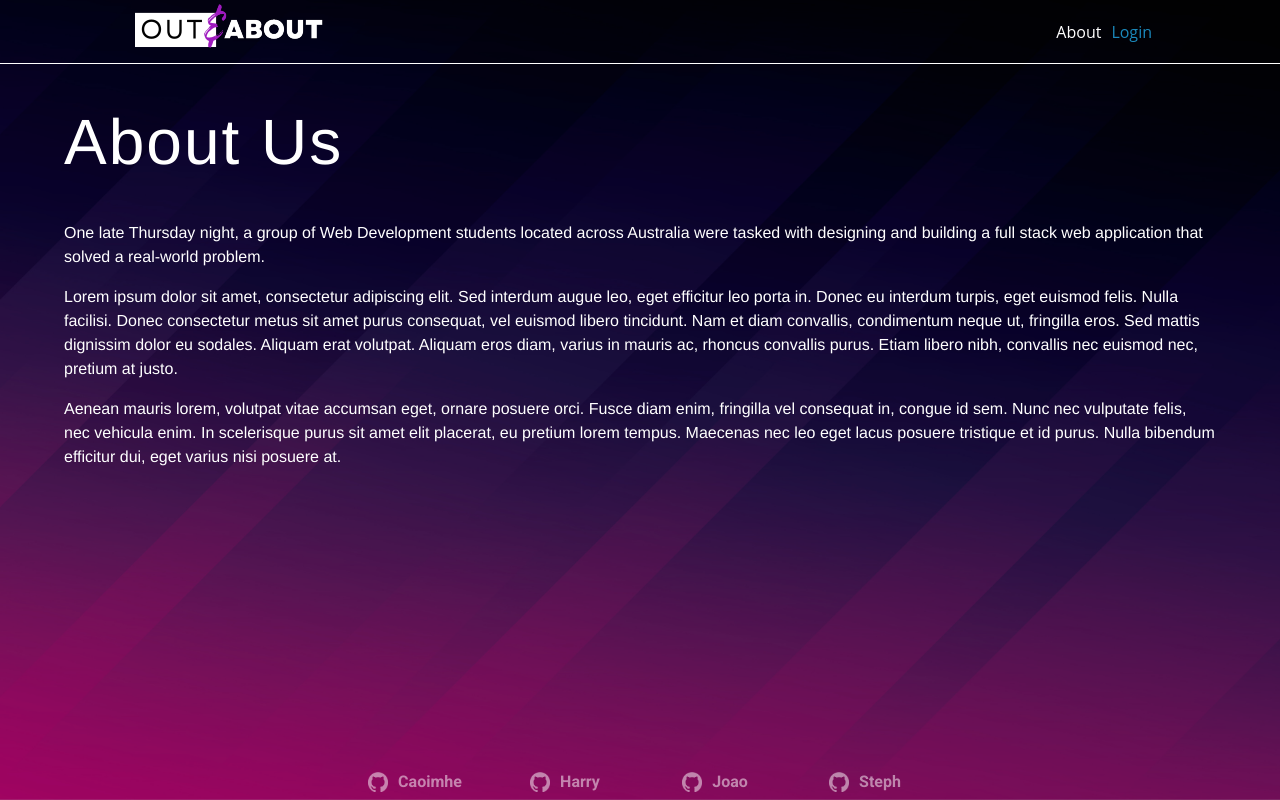
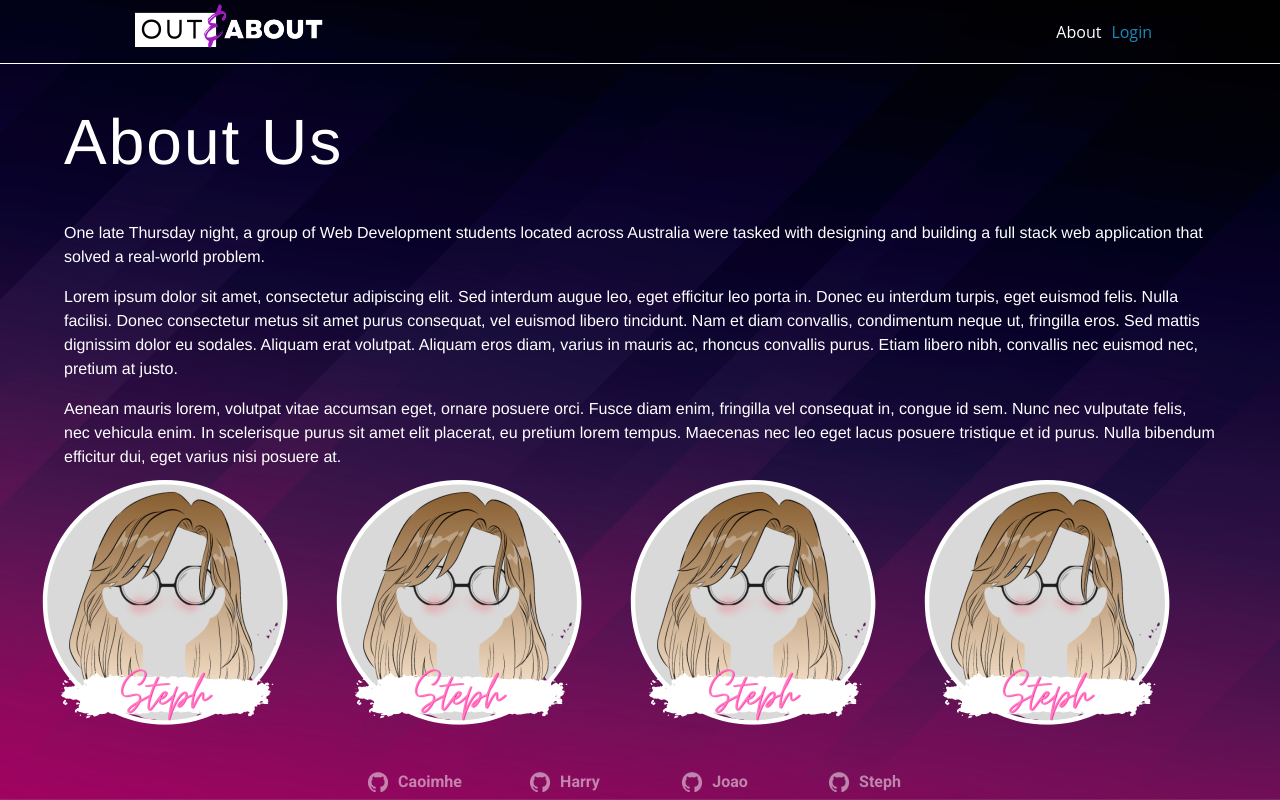
Before and after one commit to caoimhejyoti/out-and-about, a React (Create React App) app in the folder client/: page /about in a window 1280 px wide. Built offline with nearby package versions, Linux system fonts and the light colour scheme; a web font is replaced by a local one.

Commit message:
updated about us content

```diff
--- a/client/src/pages/About.js
+++ b/client/src/pages/About.js
@@ -2,6 +2,7 @@ import React from "react";
 import { ThemeProvider } from "@mui/material/styles";
 import { Container, Box, Grid, Typography } from "@mui/material";
 import inputTheme from "../style/theme";
+import Steph from "./../assets/team/Steph.png";
 
 const mainStyle = {
   width: "100vw",
@@ -44,6 +45,26 @@ const About = () => {
               </Typography>
             </Grid>
           </Box>
+          <Box sx={{ width: "100%" }}>
+            <Grid
+              container
+              rowSpacing={1}
+              columnSpacing={{ xs: 1, sm: 2, md: 3 }}
+            >
+              <Grid xs={3}>
+                <img src={Steph} width={250} height={250} alt="User profile" />
+              </Grid>
+              <Grid xs={3}>
+                <img src={Steph} width={250} height={250} alt="User profile" />
+              </Grid>
+              <Grid xs={3}>
+                <img src={Steph} width={250} height={250} alt="User profile" />
+              </Grid>
+              <Grid xs={3}>
+                <img src={Steph} width={250} height={250} alt="User profile" />
+              </Grid>
+            </Grid>
+          </Box>
         </Container>
       </ThemeProvider>
     </main>
```
Also changed, not shown: client/src/assets/team/Steph.png (added).
